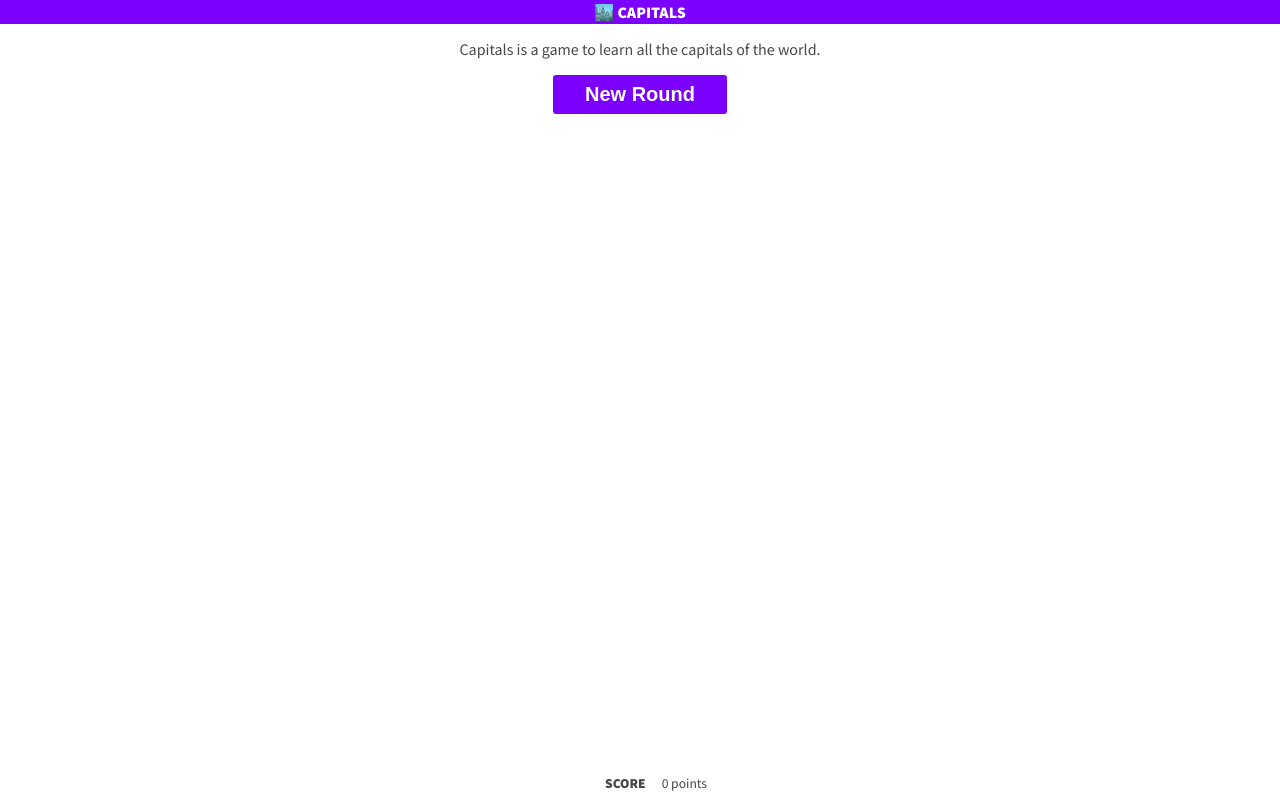
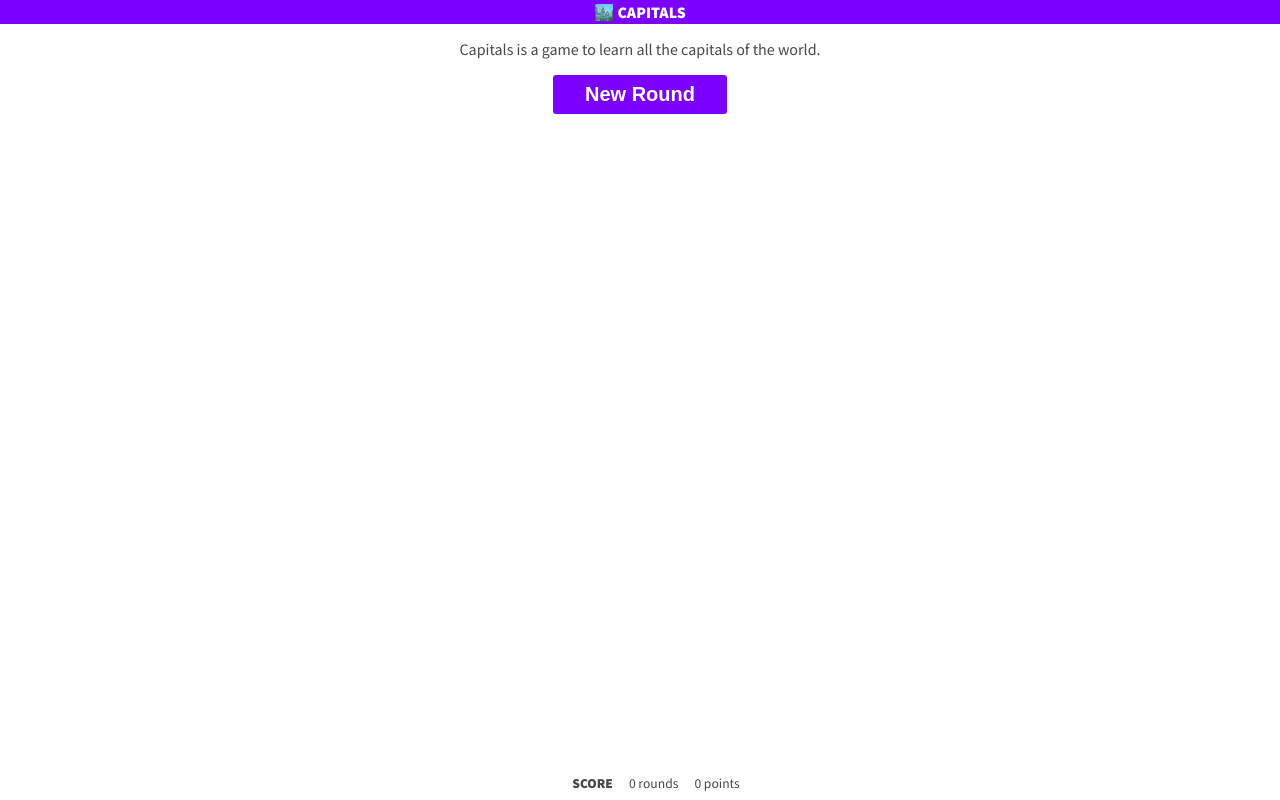
Before and after one commit to florianeckerstorfer/capitals, a React app: page / in a window 1280 px wide. Built offline with nearby package versions, Linux system fonts and the light colour scheme.

Commit message:
Show number of rounds in score component

```diff
--- a/src/components/Score/Score.module.scss
+++ b/src/components/Score/Score.module.scss
@@ -16,3 +16,7 @@
   margin-right: 1rem;
   text-transform: uppercase;
 }
+
+.rounds {
+  margin-right: 1rem;
+}
--- a/src/components/Score/Score.tsx
+++ b/src/components/Score/Score.tsx
@@ -5,15 +5,23 @@ import * as css from './Score.module.scss';
 
 interface IProps {
   points: number;
+  rounds: number;
 }
 
 export class Score extends React.PureComponent<IProps> {
   public render() {
-    const { points } = this.props;
+    const { points, rounds } = this.props;
     return (
       <div className={css.score}>
         <span className={css.label}>Score</span>
-        <span className={css.points}>{points} points</span>
+        <span className={css.rounds}>
+          {rounds} round
+          {rounds !== 1 && 's'}
+        </span>
+        <span className={css.points}>
+          {points} point
+          {points !== 1 && 's'}
+        </span>
       </div>
     );
   }
@@ -21,6 +29,7 @@ export class Score extends React.PureComponent<IProps> {
 
 export const mapStateToProps = ({ round: { rounds } }: IStoreState) => ({
   points: rounds.reduce((sum, current) => sum + current.points, 0),
+  rounds: rounds.length,
 });
 
 export default connect(mapStateToProps)(Score);
```
Also changed, not shown: 1 other file (tests, documents, lock files or other folders).
